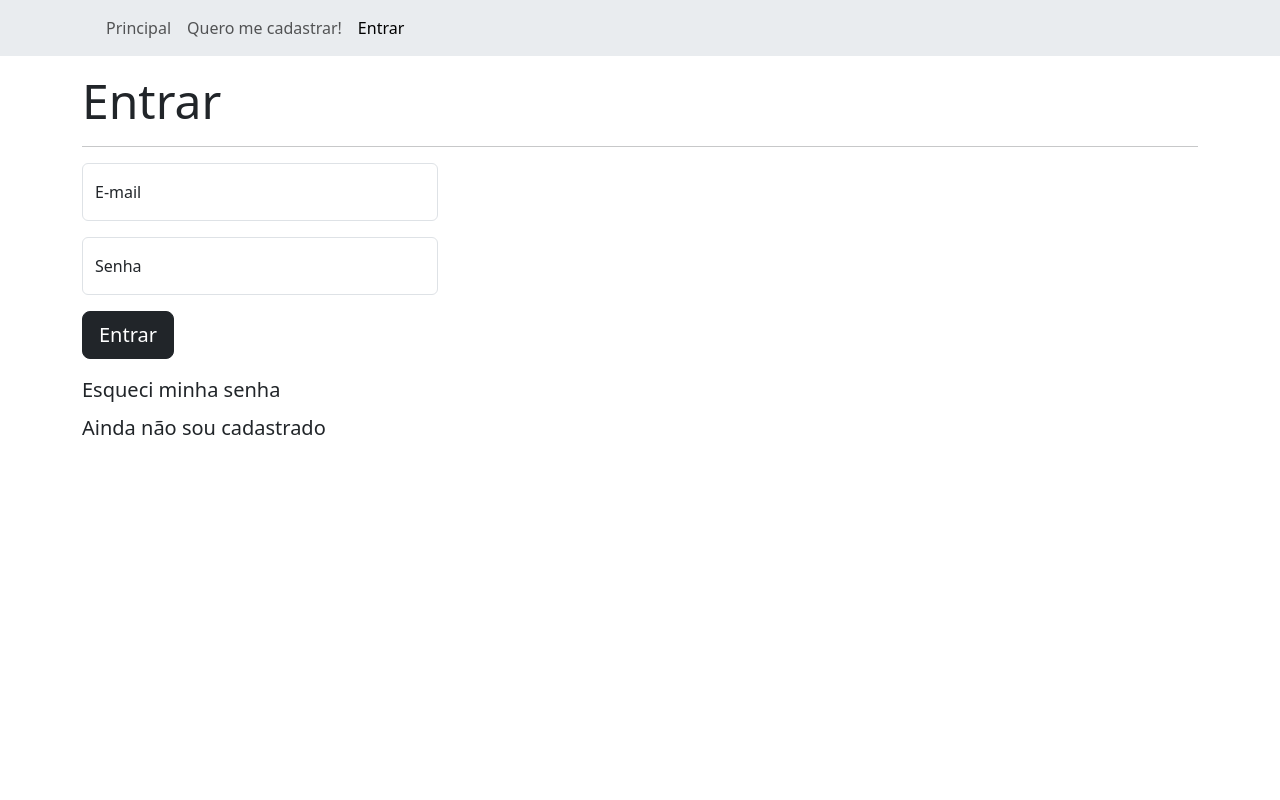
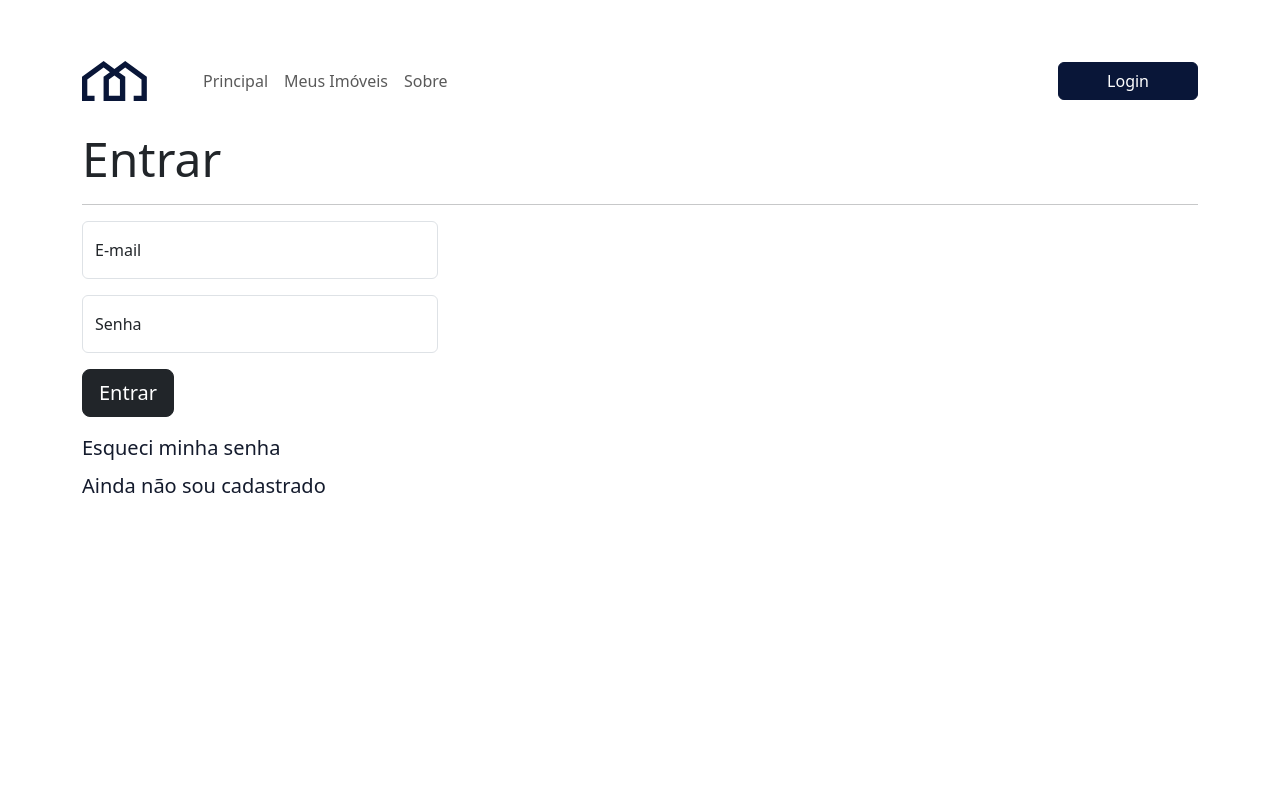
Before and after one commit to MirielleRosa/Imobi, a FastAPI app: page /entrar in a window 1280 px wide. Run offline with FastAPI, Linux system fonts and the light colour scheme; some libraries are stand-ins or nearby versions.

Commit message:
front principal

```diff
--- a/static/css/estilos.css
+++ b/static/css/estilos.css
@@ -1,3 +1,57 @@
+:root {
+    --bs-primary: #091638 !important;
+    --bs-danger: #1C3988 !important;
+    --bs-light: #F3F3FA !important;
+    --bs-dark: #141B2D !important;
+    --bs-white: #ffffff !important;
+}
+
+@import url("https://fonts.googleapis.com/css2?family=Open+Sans:wght@400;700&display=swap");
+@import url("https://fonts.googleapis.com/css2?family=Merriweather:wght@700&display=swap");
+@import url("https://fonts.googleapis.com/css2?family=Open+Sans:wght@400;700&display=swap");
+
+.bg-primary {
+    background-color: var(--bs-primary) !important;
+}
+
+.bg-danger {
+    background-color: var(--bs-danger) !important;
+}
+
+.bg-light {
+    background-color: var(--bs-light) !important;
+}
+
+.bg-dark {
+    background-color: var(--bs-dark) !important;
+}
+
+.bg-white {
+    background-color: var(--bs-white) !important;
+}
+
+.btn-primary {
+    background-color: var(--bs-primary);
+    border-color: var(--bs-primary);
+}
+
+.btn-danger {
+    background-color: var(--bs-danger);
+    border-color: var(--bs-danger);
+}
+
+.btn-primary {
+    background-color: var(--bs-primary);
+    border-color: var(--bs-primary);
+}
+
+.btn-primary:hover,
+.btn-primary:focus,
+.btn-primary:active {
+    background-color: var(--bs-primary);
+    border-color: var(--bs-primary);
+}
+
 .page-link {
     color: var(--bs-danger);
     background-color: var(--bs-white);
@@ -39,3 +93,28 @@
     -webkit-box-orient: vertical;
     overflow: hidden;
 }
+
+.text-primary {
+    color: var(--bs-primary) !important;
+}
+
+.text-danger {
+    color: var(--bs-danger) !important;
+}
+
+.text-light {
+    color: var(--bs-light) !important;
+}
+
+.text-dark {
+    color: var(--bs-dark) !important;
+}
+
+.text-white {
+    color: var(--bs-white) !important;
+}
+
+.h1-topo {
+    font-family: 'Open Sans', sans-serif;
+    font-weight: bold;
+}
--- a/templates/shared/includes/header.html
+++ b/templates/shared/includes/header.html
@@ -1,7 +1,7 @@
-<nav class="navbar navbar-expand-lg bg-body-secondary">
+<nav class="navbar mt-5 navbar-expand-lg d-flex flex-row align-items-start justify-content-start gap-4 text-left text-base text-body font-open-sans">
     <div class="container">
-        <a class="navbar-brand" href="/">
-            <!-- <img src="/static/img/logotipo.svg" style="height: 64px;"> -->
+        <a class="navbar-brand me-5" href="/">
+            <img class="img-fluid" src="/static/img/logo.svg">
         </a>
         <button class="navbar-toggler" type="button" data-bs-toggle="collapse" data-bs-target="#menuPrincipal">
             <span class="navbar-toggler-icon"></span>
@@ -12,36 +12,34 @@
                 <li class="nav-item">
                     <a class="nav-link {{ 'active' if pagina_atual == '/' }}" href="/">Principal</a>
                 </li>
-                {% if not pessoa or not pessoa.nome -%}
-                <li class="nav-item">
-                    <a class="nav-link {{ 'active' if pagina_atual == '/cadastro' }}" href="/cadastro">Quero me cadastrar!</a>
-                </li>
-                <li class="nav-item">
-                    <a class="nav-link {{ 'active' if pagina_atual == '/entrar' }}" href="/entrar">Entrar</a>
-                </li>
-                {%- else: -%}
                 <li class="nav-item">
                     <a class="nav-link {{ 'active' if pagina_atual == '/imoveis' }}" href="/imoveis">Meus Imóveis</a>
                 </li>
+                <li class="nav-item">
+                    <a class="nav-link {{ 'active' if pagina_atual == '/sobre' }}">Sobre</a>
+                </li>
+            </ul>
+            {% if pessoa and pessoa.nome %}
+            <ul class="navbar-nav">
                 <li class="nav-item dropdown">
-                    <a class="nav-link dropdown-toggle" href="#" role="button" data-bs-toggle="dropdown">
+                    <a class="nav-link dropdown-toggle" href="#" id="perfilDropdown" role="button" data-bs-toggle="dropdown" aria-expanded="false">
                         Olá, <b>{{ pessoa.nome }}</b>!
                     </a>
-                    <ul class="dropdown-menu">
+                    <ul class="dropdown-menu dropdown-menu-end" aria-labelledby="perfilDropdown">
                         <li><a class="dropdown-item {{ 'active' if pagina_atual == '/imoveis' }}" href="/imoveis">Meus Imóveis</a></li>
                         <li><a class="dropdown-item  {{ 'active' if pagina_atual == '/perfil' }}" href="/perfil">Meu Perfil</a></li>
-                        <li>
-                            <hr class="dropdown-divider">
-                        </li>
+                        <li><hr class="dropdown-divider"></li>
                         <li><a class="dropdown-item" href="/sair">Sair</a></li>
                     </ul>
                 </li>
-                {%- endif -%}
             </ul>
-            <!-- <form class="d-flex" role="search" action="/buscar" method="get">
-                <input class="form-control me-2" type="search" placeholder="O que deseja buscar?" name="q">
-                <button class="btn btn-dark" type="submit">Buscar</button>
-            </form> -->
+            {% else %}
+            <ul class="navbar-nav">
+                <li class="nav-item">
+                    <a class="btn btn-primary px-5 btn-no-hover" href="/entrar">Login</a>
+                </li>
+            </ul>
+            {% endif %}
         </div>
     </div>
 </nav>
```
Also changed, not shown: templates/main/includes/grid_imoveis.html (added, +44 -0 lines), templates/main/includes/topo.html (added, +20 -0 lines), templates/main/pages/index.html (+2 -54 lines), dados.db, static/img/imagem-topo.png (added), static/img/logo.svg (added).
